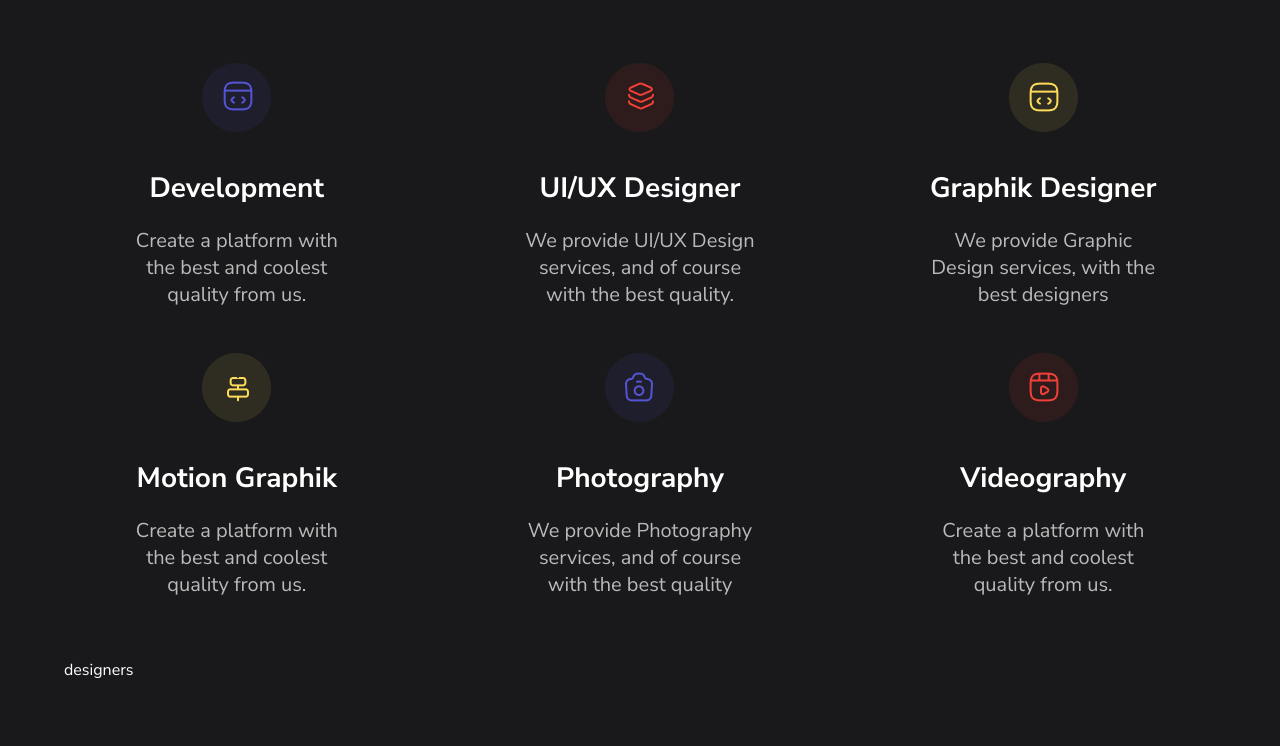
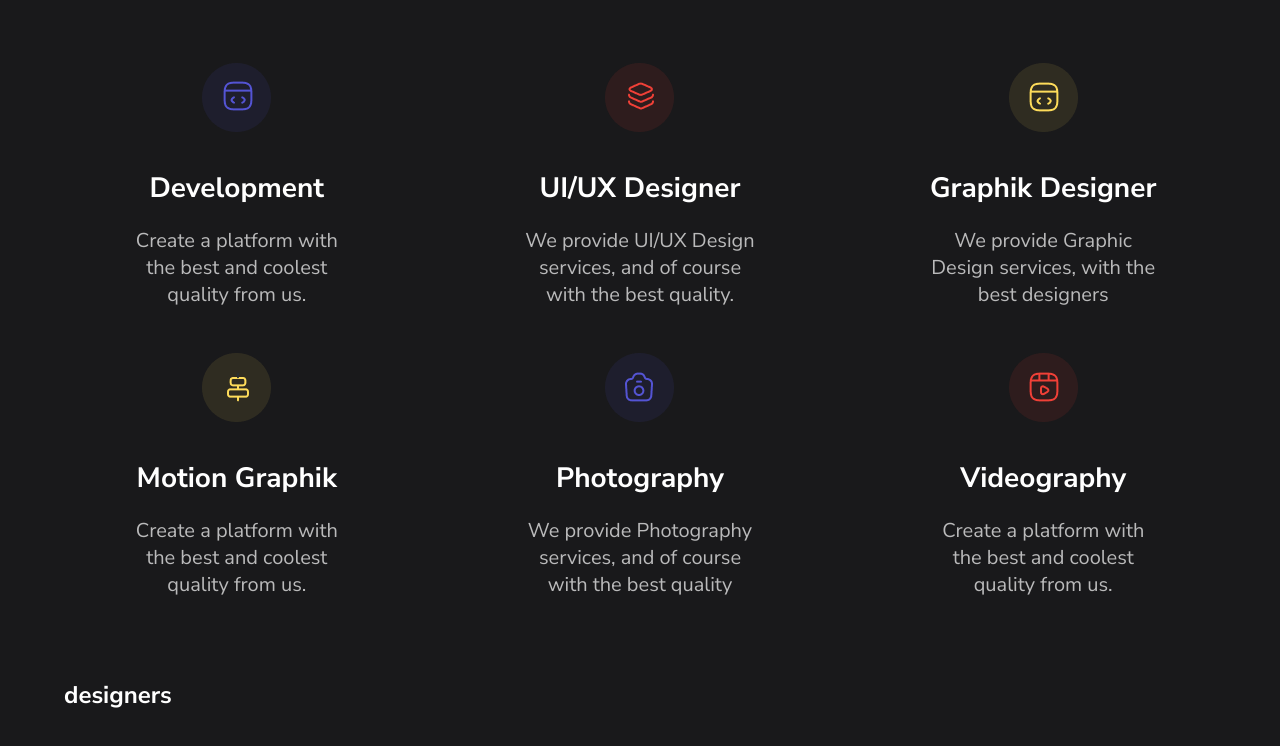
Before and after one commit to KasenovBekzat/test, a plain HTML site: page index.html in a window 1280 px wide. Shown: the part 1113-1859 px from the top of the page. Before the commit the page ends 1820 px from the top, so only its background shows below. Drawn offline with nearby package versions, Linux system fonts and the light colour scheme.

Commit message:
first commit

```diff
--- a/index.html
+++ b/index.html
@@ -154,7 +154,7 @@
         </ul>
       </div>
       <!--  services block end  -->
-      <div class="newBlock">designers</div>
+      <div class="newBlock"><h2>designers</h2></div>
     </div>
   </body>
 </html>
```
